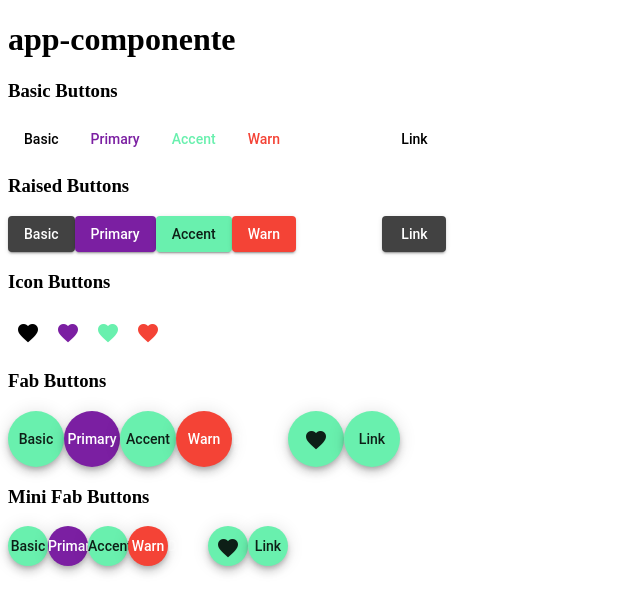
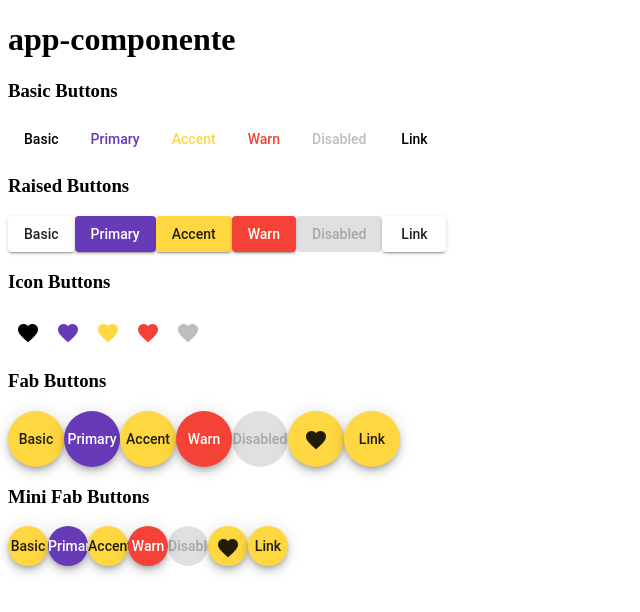
Before and after one commit to itorisaias/angular-pwa-sw, an Angular app: page / in a window 1280 px wide. Shown: the top 612 px of the page, without its empty margins (0-640 px from the left). Built offline with nearby package versions, Linux system fonts and the light colour scheme.

Commit message:
create variables scss

```diff
--- /dev/null
+++ b/src/_variables.scss
@@ -0,0 +1,4 @@
+@import "~@angular/material/prebuilt-themes/deeppurple-amber.css";
+@import url('https://fonts.googleapis.com/icon?family=Material+Icons');
+
+body { overflow-x: hidden; }
--- a/src/styles.scss
+++ b/src/styles.scss
@@ -1,7 +1,5 @@
 /* You can add global styles to this file, and also import other style files */
-@import "~@angular/material/prebuilt-themes/purple-green.css";
-@import url('https://fonts.googleapis.com/icon?family=Material+Icons');
-// @import '~material-design-icons/iconfont/material-icons.css';
+@import 'variables';
 
 .loading {
   opacity: 0;
```
